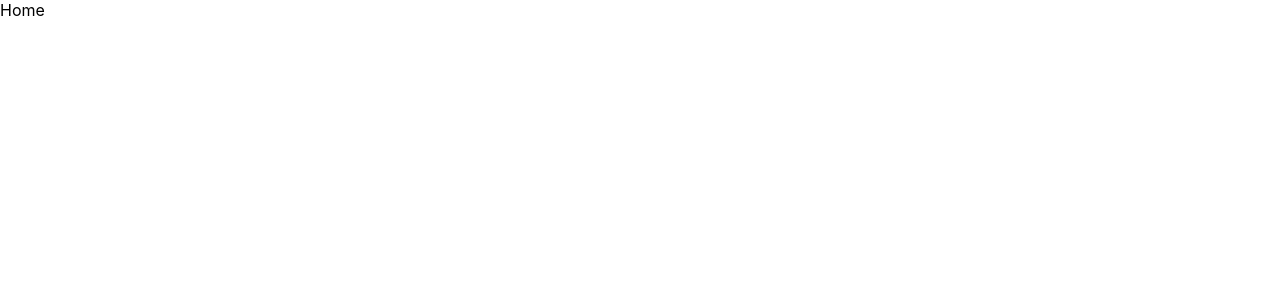
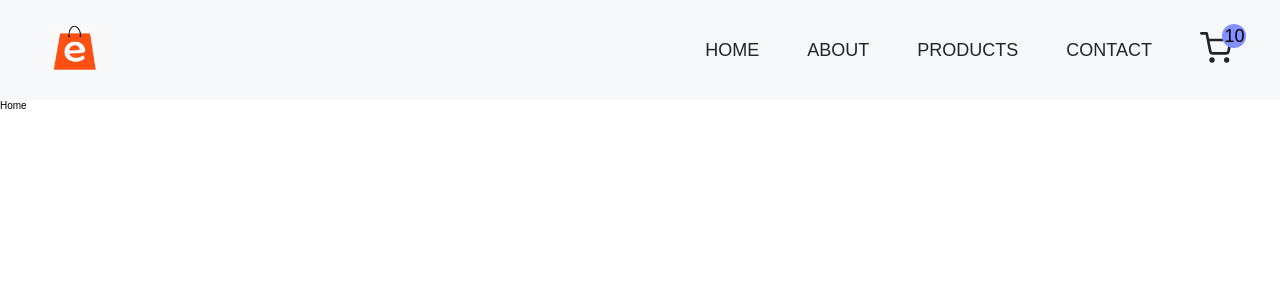
Before and after one commit to ShahKalash/E-Com, a React (Create React App) app: page / in a window 1280 px wide. Shown: the top 300 px of the page. Built offline with nearby package versions, Linux system fonts and the light colour scheme.

Commit message:
Add Navbar

```diff
--- a/src/App.js
+++ b/src/App.js
@@ -7,9 +7,41 @@ import Contact from "./Contact";
 import SingleProduct from "./SingleProduct";
 import Cart from "./Cart";
 import ErrorPage from "./ErrorPage";
+import { GlobalStyle } from "./GlobalStyle";
+import { ThemeProvider } from "styled-components";
+import Header from "./components/Header";
 
 const App = () => {
-  return <Router>
+  const theme = {
+    colors: {
+      heading: "rgb(24 24 29)",
+      text: "rgba(29 ,29, 29, .8)",
+      white: "#fff",
+      black: " #212529",
+      helper: "#8490ff",
+
+      bg: "#F6F8FA",
+      footer_bg: "#0a1435",
+      btn: "rgb(98 84 243)",
+      border: "rgba(98, 84, 243, 0.5)",
+      hr: "#ffffff",
+      gradient:
+        "linear-gradient(0deg, rgb(132 144 255) 0%, rgb(98 189 252) 100%)",
+      shadow:
+        "rgba(0, 0, 0, 0.02) 0px 1px 3px 0px,rgba(27, 31, 35, 0.15) 0px 0px 0px 1px;",
+      shadowSupport: " rgba(0, 0, 0, 0.16) 0px 1px 4px",
+    },
+    media: {
+      mobile: "768px",
+      tab: "998px",
+    },
+  };
+
+
+  return <ThemeProvider theme={theme}>
+    <Router>
+      <GlobalStyle />
+      <Header />
       <Routes>
         <Route path="/" element={<Home />} />
         <Route path="/about" element={<About />} />
@@ -19,7 +51,8 @@ const App = () => {
         <Route path="/cart" element={<Cart />} />
         <Route path="/*" element={<ErrorPage />} />
       </Routes>
-  </Router>;
+    </Router>
+  </ThemeProvider>;
 };
 
 export default App;
--- /dev/null
+++ b/src/components/Header.js
@@ -0,0 +1,28 @@
+import React from 'react'
+import { NavLink } from 'react-router-dom';
+import styled from 'styled-components';
+import Nav from './Nav';
+const Header = () => {
+    return (
+        <MainHeader>
+            <NavLink to="/">
+                <img className="logo" src='./images/logo.png' alt='logo' />
+            </NavLink>
+            <Nav />
+        </MainHeader>
+    )
+}
+const MainHeader = styled.header`
+  padding: 0 4.8rem;
+  height: 10rem;
+  background-color: ${({ theme }) => theme.colors.bg};
+  display: flex;
+  justify-content: space-between;
+  align-items: center;
+  position: relative;
+
+  .logo {
+    height: 5rem;
+  }
+`;
+export default Header;
--- /dev/null
+++ b/src/components/Nav.js
@@ -0,0 +1,191 @@
+import React, { useState } from "react";
+import { NavLink } from "react-router-dom";
+import styled from "styled-components";
+import { FiShoppingCart } from "react-icons/fi";
+import { CgMenu, CgClose } from "react-icons/cg";
+
+const Nav = () => {
+    const [menuIcon, setMenuIcon] = useState();
+
+    const Nav = styled.nav`
+    .navbar-lists {
+      display: flex;
+      gap: 4.8rem;
+      align-items: center;
+
+      .navbar-link {
+        &:link,
+        &:visited {
+          display: inline-block;
+          text-decoration: none;
+          font-size: 1.8rem;
+          font-weight: 500;
+          text-transform: uppercase;
+          color: ${({ theme }) => theme.colors.black};
+          transition: color 0.3s linear;
+        }
+
+        &:hover,
+        &:active {
+          color: ${({ theme }) => theme.colors.helper};
+        }
+      }
+    }
+
+    .mobile-navbar-btn {
+      display: none;
+      background-color: transparent;
+      cursor: pointer;
+      border: none;
+    }
+
+    .mobile-nav-icon[name="close-outline"] {
+      display: none;
+    }
+
+    .close-outline {
+      display: none;
+    }
+
+    .cart-trolley--link {
+      position: relative;
+
+      .cart-trolley {
+        position: relative;
+        font-size: 3.2rem;
+      }
+
+      .cart-total--item {
+        width: 2.4rem;
+        height: 2.4rem;
+        position: absolute;
+        background-color: #000;
+        color: #000;
+        border-radius: 50%;
+        display: grid;
+        place-items: center;
+        top: -20%;
+        left: 70%;
+        background-color: ${({ theme }) => theme.colors.helper};
+      }
+    }
+
+    .user-login--name {
+      text-transform: capitalize;
+    }
+
+    .user-logout,
+    .user-login {
+      font-size: 1.4rem;
+      padding: 0.8rem 1.4rem;
+    }
+
+    @media (max-width: ${({ theme }) => theme.media.mobile}) {
+      .mobile-navbar-btn {
+        display: inline-block;
+        z-index: 9999;
+        border: ${({ theme }) => theme.colors.black};
+
+        .mobile-nav-icon {
+          font-size: 4.2rem;
+          color: ${({ theme }) => theme.colors.black};
+        }
+      }
+
+      .active .mobile-nav-icon {
+        display: none;
+        font-size: 4.2rem;
+        position: absolute;
+        top: 30%;
+        right: 10%;
+        color: ${({ theme }) => theme.colors.black};
+        z-index: 9999;
+      }
+
+      .active .close-outline {
+        display: inline-block;
+      }
+
+      .navbar-lists {
+        width: 100vw;
+        height: 100vh;
+        position: absolute;
+        top: 0;
+        left: 0;
+        background-color: #fff;
+
+        display: flex;
+        justify-content: center;
+        align-items: center;
+        flex-direction: column;
+
+        visibility: hidden;
+        opacity: 0;
+        transform: translateX(100%);
+        /* transform-origin: top; */
+        transition: all 3s linear;
+      }
+
+      .active .navbar-lists {
+        visibility: visible;
+        opacity: 1;
+        transform: translateX(0);
+        z-index: 999;
+        transform-origin: right;
+        transition: all 3s linear;
+
+        .navbar-link {
+          font-size: 4.2rem;
+        }
+      }
+      .cart-trolley--link {
+        position: relative;
+
+        .cart-trolley {
+          position: relative;
+          font-size: 5.2rem;
+        }
+
+        .cart-total--item {
+          width: 4.2rem;
+          height: 4.2rem;
+          font-size: 2rem;
+        }
+      }
+
+      .user-logout,
+      .user-login {
+        font-size: 2.2rem;
+        padding: 0.8rem 1.4rem;
+      }
+    }
+  `;
+
+    return (
+        <Nav>
+            <div className="navbar">
+                <ul className="navbar-lists">
+                    <li>
+                        <NavLink to="/" className="navbar-link home-link"> Home </NavLink>
+                    </li>
+                    <li>
+                        <NavLink to="/about" className="navbar-link home-link"> About </NavLink>
+                    </li>
+                    <li>
+                        <NavLink to="/products" className="navbar-link home-link"> Products </NavLink>
+                    </li>
+                    <li>
+                        <NavLink to="/contact" className="navbar-link home-link"> contact </NavLink>
+                    </li>
+                    <li>
+                        <NavLink to="/cart" className="navbar-link home-link cart-trolley--link"> <FiShoppingCart className="cart-trolley" />
+                            <span className="cart-total--item"> 10 </span>
+                        </NavLink>
+                    </li>
+                </ul>
+            </div>
+        </Nav>
+    );
+};
+
+export default Nav;
```
Also changed, not shown: public/images/logo.jpg (deleted), public/images/logo.png (added). Lines whose indentation alone changed are shown as unchanged.
